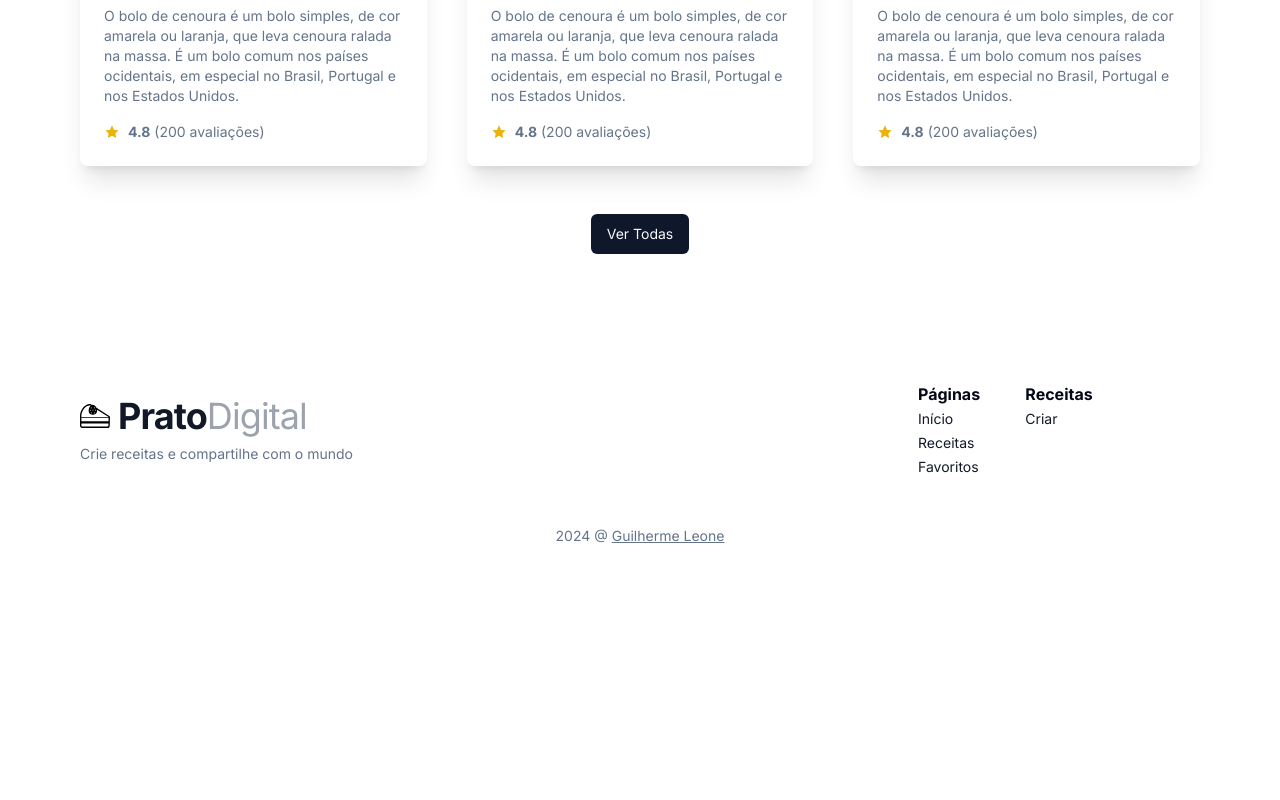
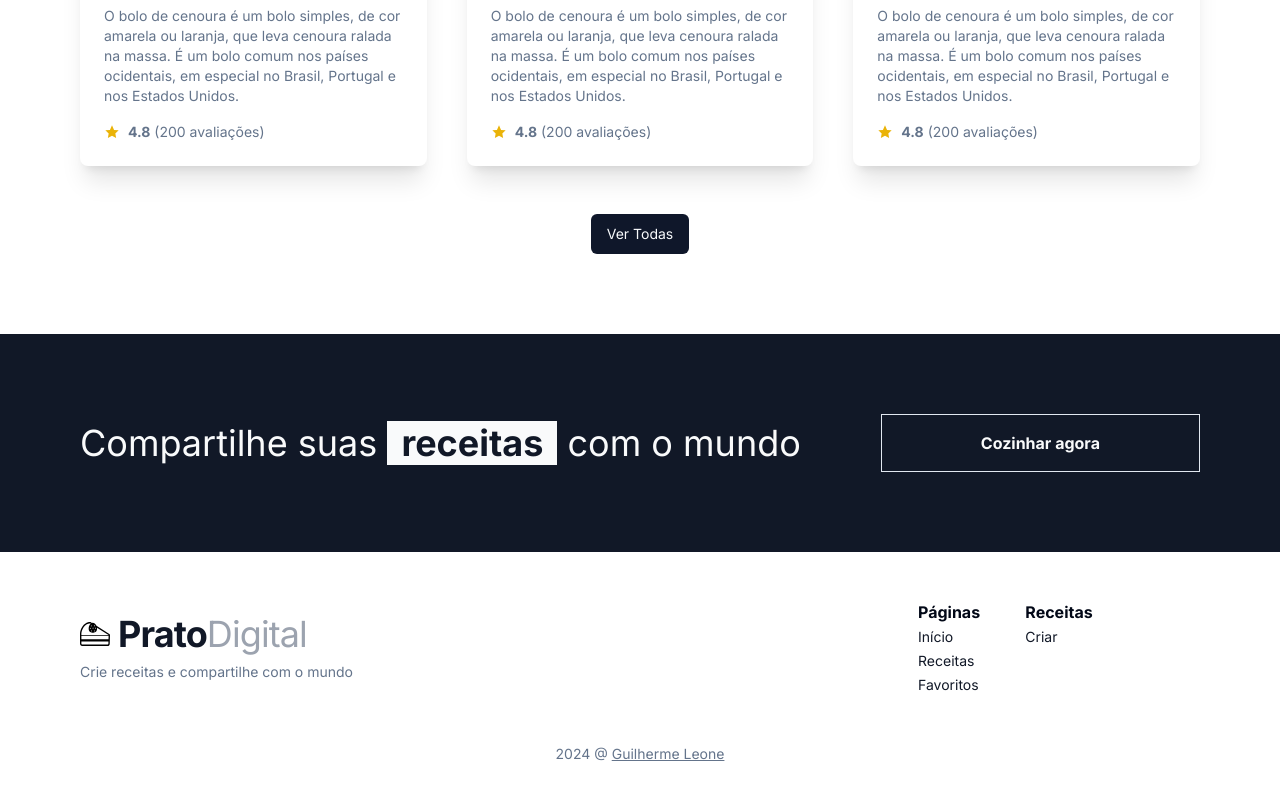
Before and after one commit to guibleone/prato-digital, a Next.js app: page / in a window 1280 px wide. Shown: the part 1375-2175 px from the top of the page. Before the commit the page ends 1969 px from the top, so only its background shows below. Built offline with nearby package versions, Linux system fonts and the light colour scheme.

Commit message:
Add recipe sharing section to home page

```diff
--- a/src/app/page.tsx
+++ b/src/app/page.tsx
@@ -1,6 +1,7 @@
 import Features from "./components/HomePage/Features";
 import Hero from "./components/HomePage/Hero";
 import TopRecipes from "./components/HomePage/TopRecipes";
+import MaxWidthWrapper from "./components/MaxWidthWrapper";
 
 
 export default function Home() {
@@ -20,6 +21,19 @@ export default function Home() {
       {/* Top Recipes */}
       <TopRecipes />
 
+      <section className="bg-gray-900 py-20">
+        <MaxWidthWrapper>
+          <div className="flex flex-col sm:flex-row gap-8 sm:gap-20 text-center items-center">
+            <h1 className="text-gray-50 text-2xl sm:text-4xl flex-2">
+              Compartilhe suas <span className="bg-gray-50 text-gray-900 font-bold px-3.5">receitas</span> com o mundo
+            </h1>
+            <button className="border flex-1 w-full border-grytext-gray-50 text-gray-50 px-4 py-4 hover:bg-gray-50 hover:text-gray-900  transition-all delay-75 ">
+              <span className="font-bold">Cozinhar agora</span>
+            </button>
+          </div>
+        </MaxWidthWrapper>
+      </section>
+
     </main>
   )
 }
```
Also changed, not shown: public/assets/Chef-bro.png (added).
